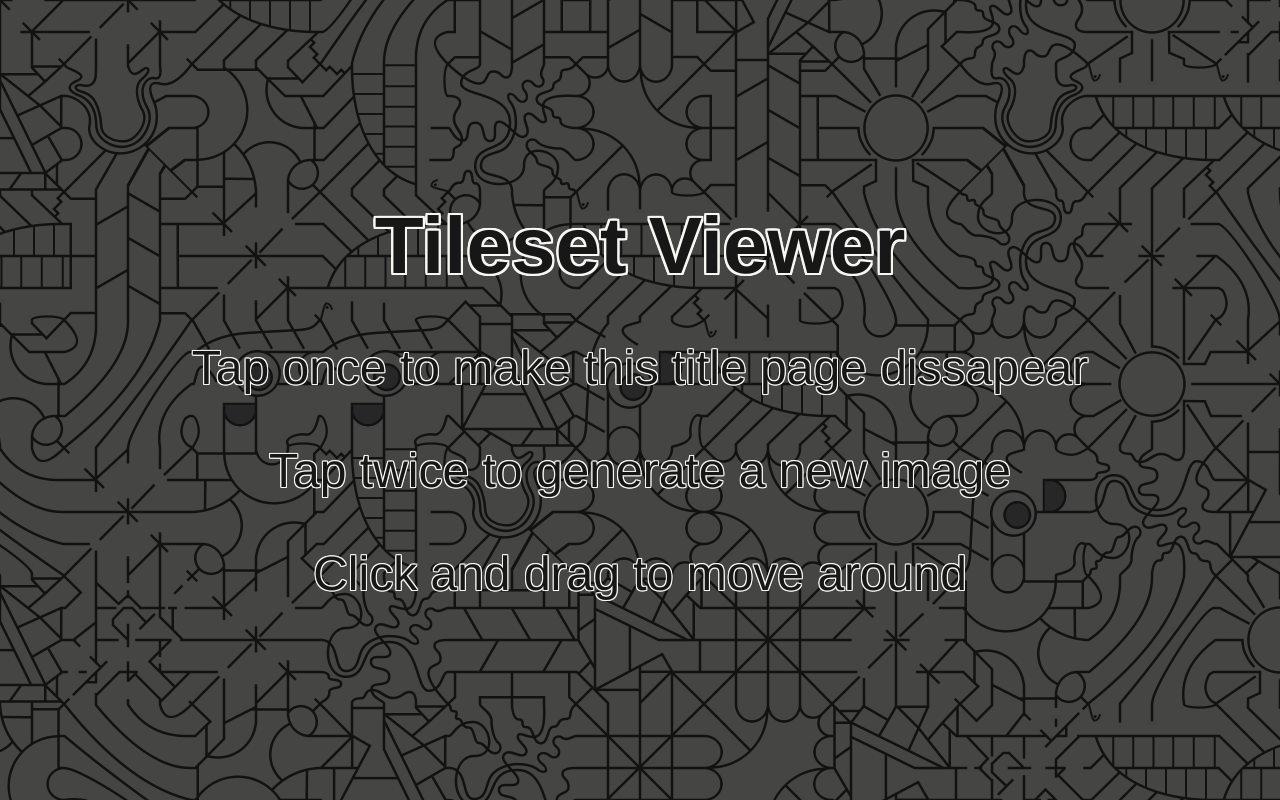
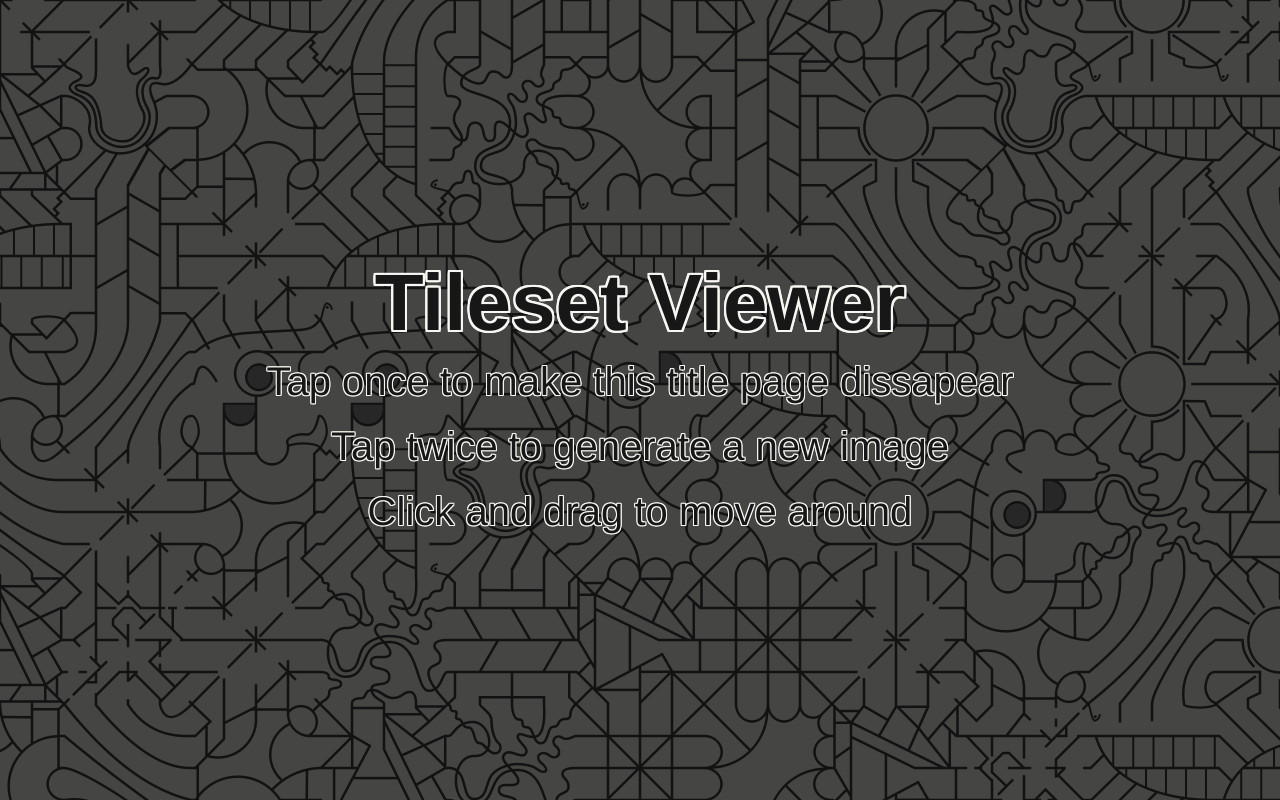
Before and after one commit to IsaacJCarnes/TilesetViewer, an Angular app: page / in a window 1280 px wide. Built offline with nearby package versions, Linux system fonts and the light colour scheme.

Commit message:
small text Ui changes

```diff
--- a/src/app/app.component.scss
+++ b/src/app/app.component.scss
@@ -105,13 +105,15 @@
     color: var(--text-color);
     touch-action: inherit;
     margin: 0px;
+    padding: 0px;
   }
   p {
     text-align: center;
-    font-size: 3rem;
+    font-size: 2.5rem;
     color: var(--text-color);
     touch-action: inherit;
-    margin-bottom: 0px;
+    margin: 10px;
+    padding: 0px;
   }
 }
 
```
